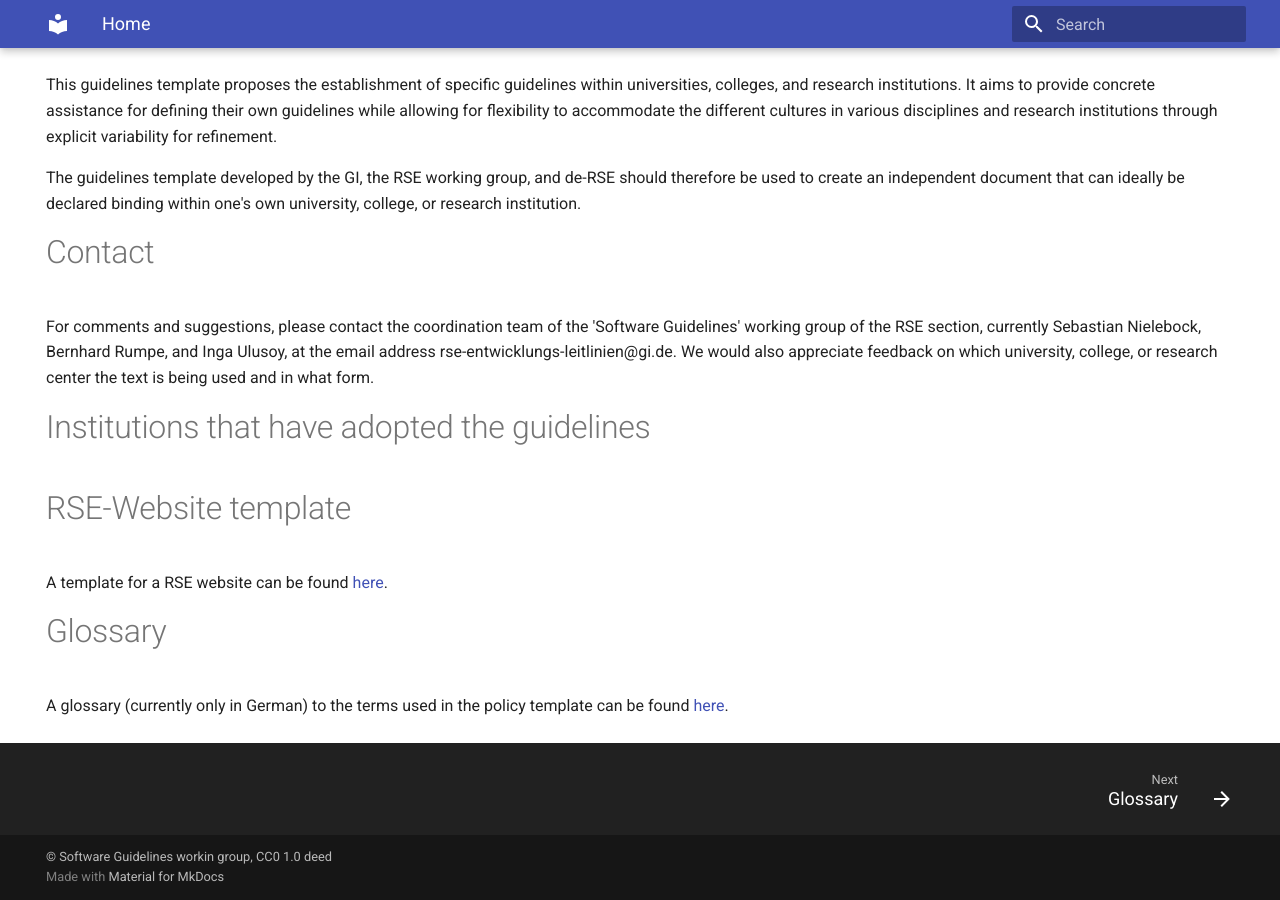
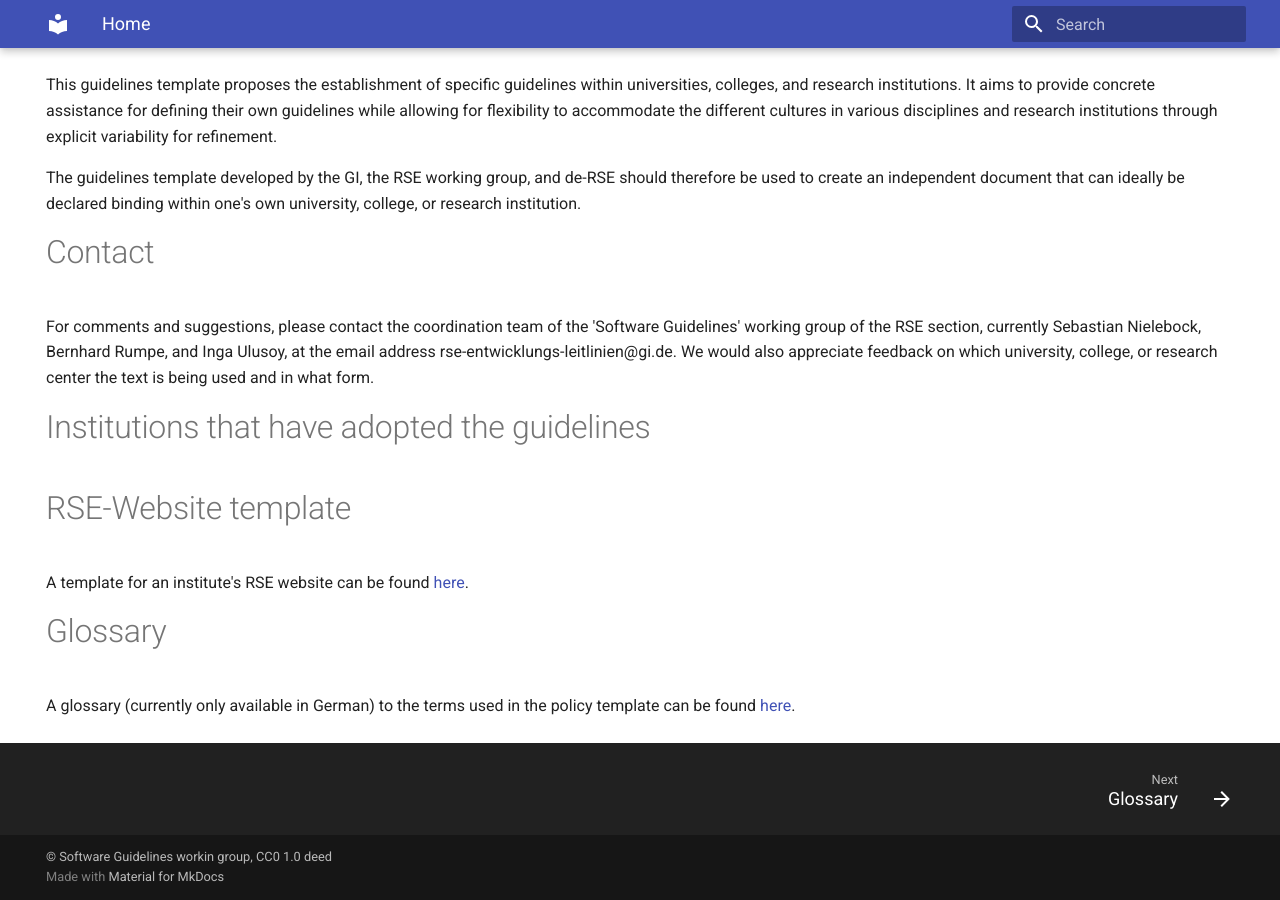
Before and after one commit to gi-ev/RSE-software-entwicklungs-leitlinien, an MkDocs documentation site: the page built from docs/index.md, in a window 1280 px wide and 900 px high, scrolled down 646 px. Built offline with MkDocs 1.6.1 and Material for MkDocs 9.7.7, drawn with Linux system fonts in a browser that asks for light colours.

```diff
--- a/docs/index.md
+++ b/docs/index.md
@@ -40,8 +40,8 @@ We would also appreciate feedback on which university, college, or research cent
 
 # RSE-Website template
 
-A template for a RSE website can be found [here](website_template/).
+A template for an institute's RSE website can be found [here](website_template/).
 
 # Glossary
 
-A glossary (currently only in German) to the terms used in the policy template can be found [here](glossar.md).
+A glossary (currently only available in German) to the terms used in the policy template can be found [here](glossar.md).
--- a/mkdocs.yml
+++ b/mkdocs.yml
@@ -1,9 +1,8 @@
 site_name: RSE-Software Entwicklungs Leitlinien
-site_url: https://luepges.github.io/RSE-software-entwicklungs-leitlinien
+site_url: https://gi-ev.github.io/RSE-software-entwicklungs-leitlinien
 theme:
   name: material
   features:
-#    - navigation.top
     - navigation.footer
 
 copyright: '&copy; Software Guidelines workin group, CC0 1.0 deed'
```
Also changed, not shown: 1 other file.
